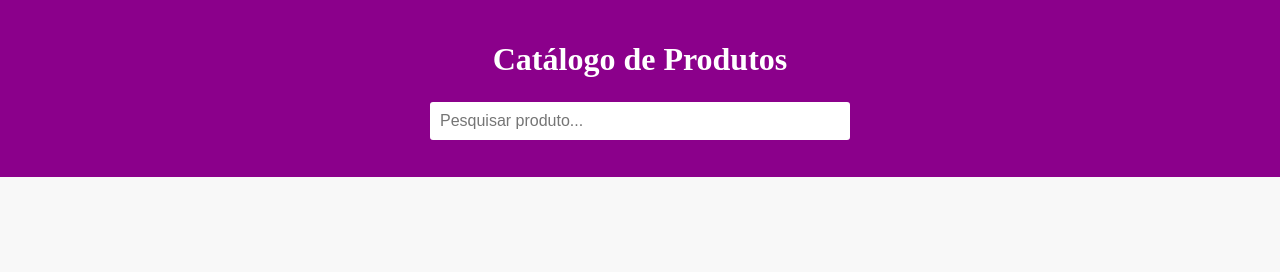
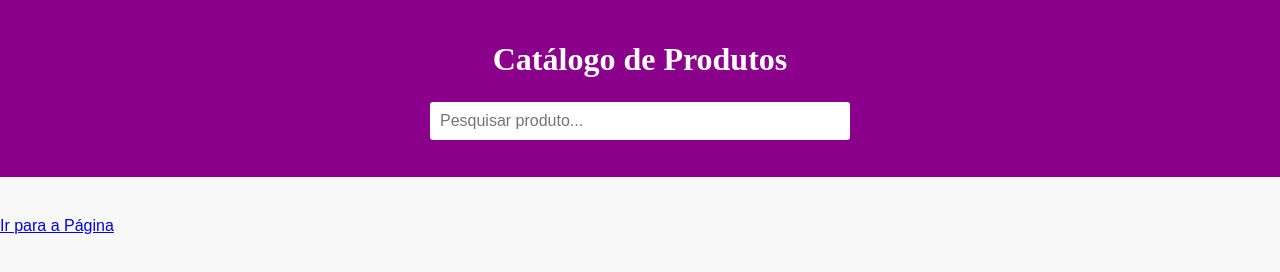
Before and after one commit to elielantonin/v2-gerador-, a plain HTML site: page index.html in a window 1280 px wide. Drawn offline with Linux system fonts and the light colour scheme; no server answers; a web font is replaced by a local one.

Commit message:
Update index.html

```diff
--- a/index.html
+++ b/index.html
@@ -15,6 +15,7 @@
     <section class="catalogo">
         <!-- Os produtos serão carregados automaticamente pelo JavaScript -->
     </section>
+    <a href="cadastro.html">Ir para a Página</a>
 
 
 
```
